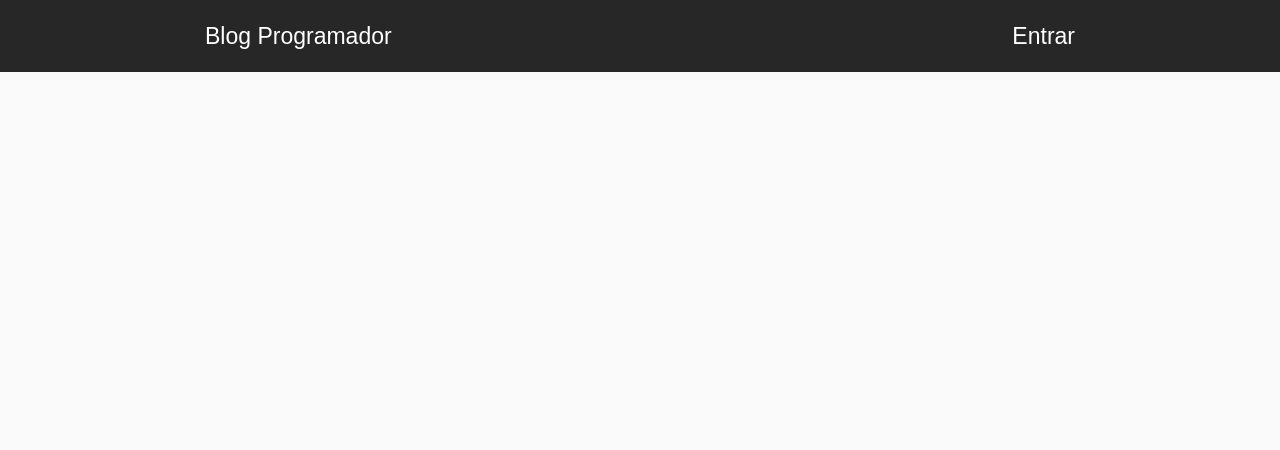
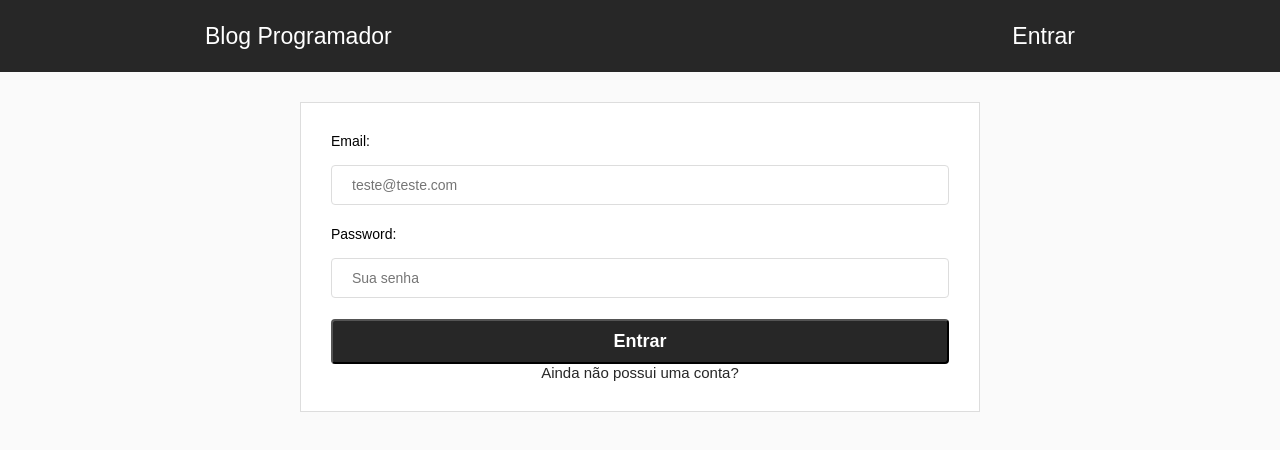
Before and after one commit to FrancisvalCS/Blog, a React (Create React App) app: page /login in a window 1280 px wide. Shown: the top 450 px of the page. Built offline with nearby package versions, Linux system fonts and the light colour scheme; no server answers.

Commit message:
Projeto Blog ReactJs-Criando Sistema de Login

```diff
--- a/src/App.js
+++ b/src/App.js
@@ -5,6 +5,8 @@
 
 import Home from './components/Home';
 import Header from './components/Header';
+import Login from './components/Login';
+import Dashboard from './components/Dashboard';
 
 
 class App extends Component{
@@ -25,6 +27,8 @@
             <Header/>
             <Switch>
                 <Route exact path='/' component={Home}/>
+                <Route exact path='/login' component={Login}/>
+                <Route exact path='/dashboard' component={Dashboard}/>
             </Switch>
         </BrowserRouter>
     ):(
--- a/src/components/Dashboard/index.js
+++ b/src/components/Dashboard/index.js
@@ -0,0 +1,9 @@
+import React, { Component } from 'react';
+
+export default class Dashboard extends Component{
+    render(){
+        return(
+            <div><h1>Tela Dashboard!</h1></div>
+        );
+    }
+}
--- a/src/components/Login/index.js
+++ b/src/components/Login/index.js
@@ -0,0 +1,75 @@
+import React, {Component} from 'react';
+import {Link, withRouter} from 'react-router-dom';
+import firebase from '../../firebase';
+import './login.css';
+
+class Login extends Component{
+
+    constructor(props){
+        super(props);
+        this.state={
+            email: '',
+            password: ''
+        }
+
+        this.entrar = this.entrar.bind(this);
+        this.login = this.login.bind(this);
+    }
+
+    componentDidMount(){
+        //Verificar se tem usuário logado
+        if(firebase.getCurrent()){
+            return this.props.history.replace('dashboard');
+        }
+    }
+
+    entrar(e){
+        e.preventDefault();
+        this.login();
+    }
+
+    login = async()=>{
+
+        const {email, password} = this.state;
+
+        try{
+            await firebase.login(email, password)
+            .catch((error)=>{
+                if(error.code === 'auth/user-not-found'){
+                    alert('Este usuário não existe!')
+                }else{
+                    alert('Código de erro '+ error.code);
+                    return null;
+                }
+            });
+
+            this.props.history.replace('/dashboard');
+
+        }catch(error){
+            alert(error.message);
+        }
+
+
+    }
+
+    render(){
+        return(
+            <div>
+                <form onSubmit={this.entrar} id="login">
+                    <label>Email:</label><br/>
+                    <input type="email" autoComplete="off" autoFocus value={this.state.email}
+                        onChange={(e) => this.setState({email: e.target.value})} placeholder="teste@teste.com"/><br/>
+                    <label>Password:</label><br/>
+                    <input type="password" autoComplete="off" value={this.state.password}
+                        onChange={(e) => this.setState({password: e.target.value})} placeholder="Sua senha"/><br/>
+
+                    <button type="submit">Entrar</button>
+
+                    <Link to="/register">Ainda não possui uma conta?</Link>
+                </form>
+            </div>
+        );
+    }
+}
+
+export default withRouter(Login);
--- /dev/null
+++ b/src/components/Login/login.css
@@ -0,0 +1,37 @@
+form#login{
+    width: 100%;
+    max-width: 680px;
+    margin: 30px auto 0;
+    padding: 30px;
+    background: #FFF;
+    border: 1px solid #DDD;
+    display: flex;
+    flex-direction: column;
+}
+
+form#login input{
+    margin-bottom: 15px;
+    height: 40px;
+    border-radius: 4px;
+    border: 1px solid #DDD;
+    padding: 0 20px;
+    font-size: 14px;
+    margin-bottom: 5px;
+}
+
+form#login button{
+    padding: 10px 20px;
+    border-radius: 4px;
+    background: #272727;
+    color: #FFF;
+    font-size: 18px;
+    font-weight: bold;
+    cursor: pointer;
+}
+
+form#login a{
+    text-align: center;
+    text-decoration: none;
+    color: #272727;
+    font-size: 15px;
+}
--- a/src/firebase.js
+++ b/src/firebase.js
@@ -44,6 +44,10 @@
       app.auth().onAuthStateChanged(resolve);
     })
   }
+
+  getCurrent(){
+    return app.auth().currentUser && app.auth().currentUser.email
+  }
 }
 
 export default new Firebase();
```
